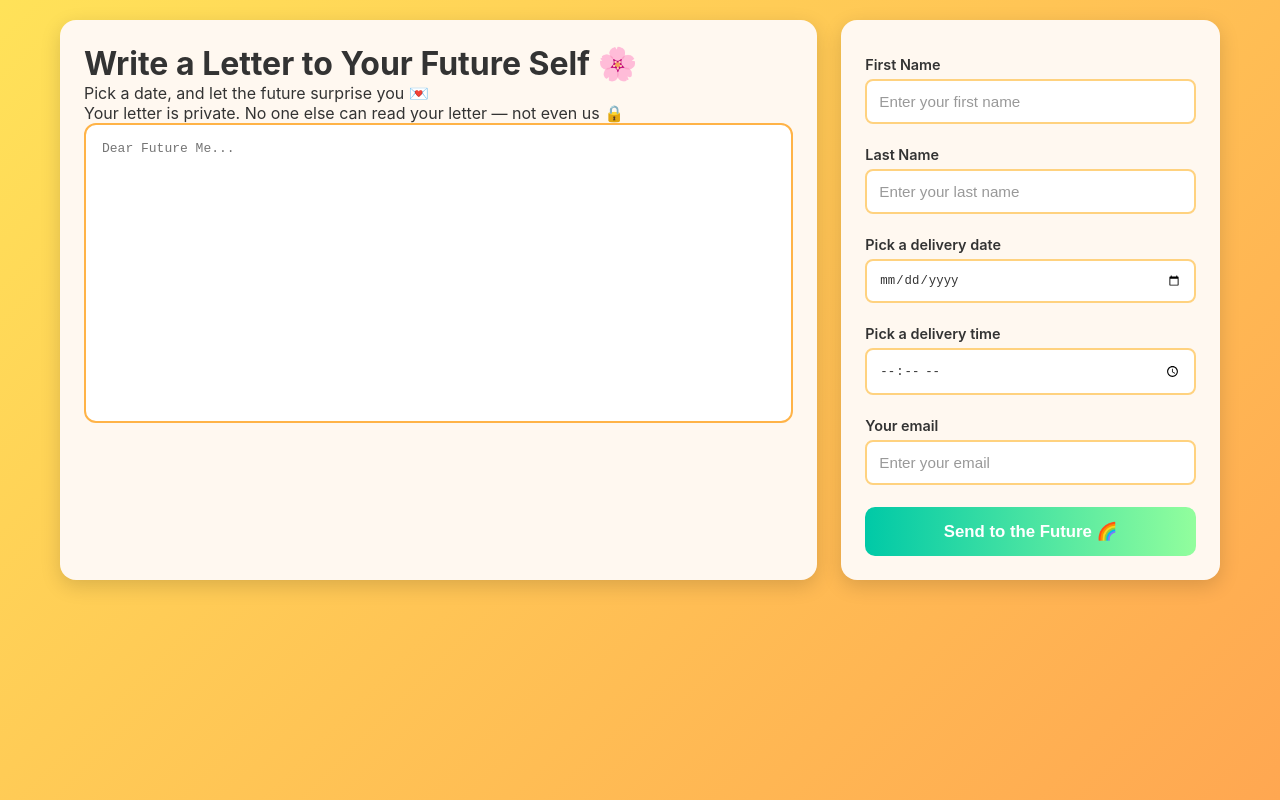
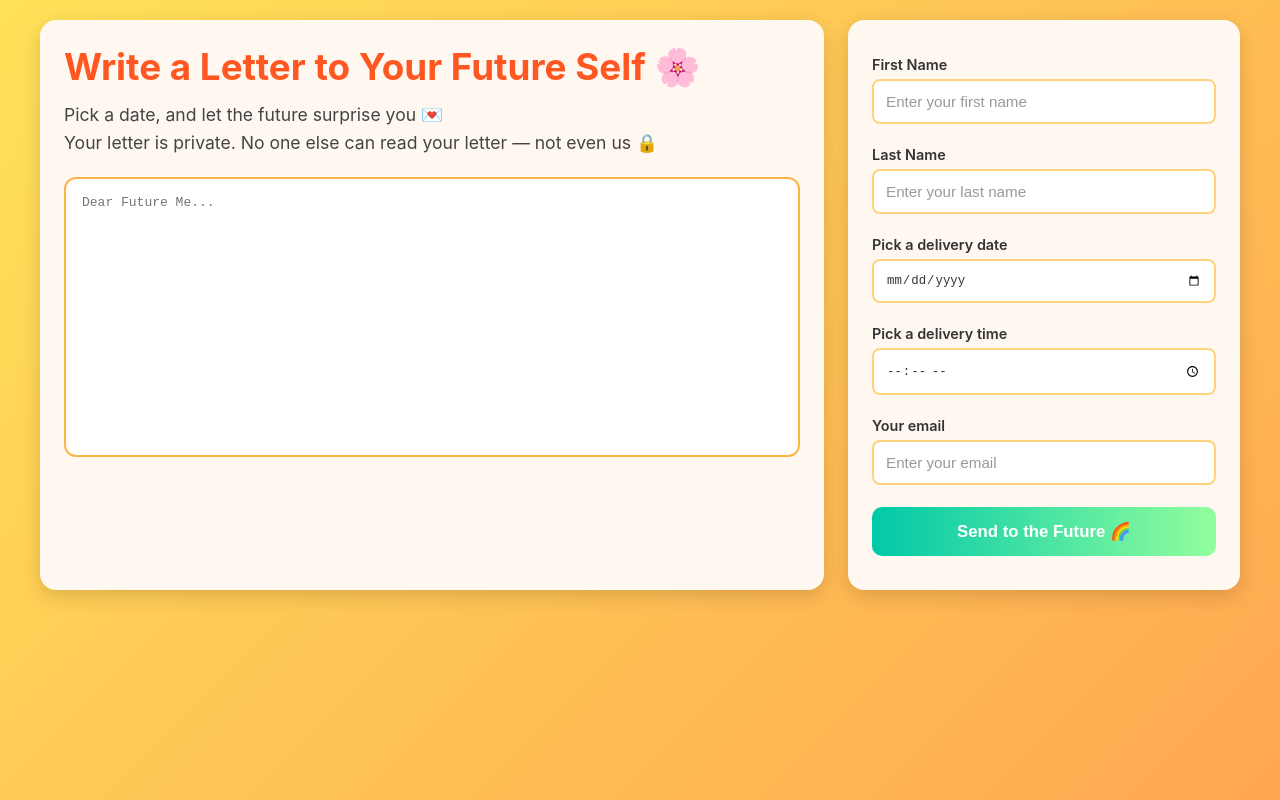
Before and after one commit to abhijeetgobade07/repo_futureme, a React (Vite) app in the folder frontend/: page / in a window 1280 px wide. Built offline with nearby package versions, Linux system fonts and the light colour scheme; no server answers.

Commit message:
Update App.css

```diff
--- a/frontend/src/App.css
+++ b/frontend/src/App.css
@@ -1,81 +1,45 @@
 /* App.css */
 
-/* ✅ Branding */
-.branding {
-  padding: 20px;
-  background: none;
-  box-shadow: none;
-  margin-bottom: 10px;
-  text-align: left;
-}
-
-.branding-text {
-  display: flex;
-  flex-direction: column;
-  font-weight: 700;
-  font-family: "Poppins", sans-serif;
-  color: #222;
-  line-height: 1.1;
-}
-
-.branding-text .line1 {
-  font-size: 1.6em;
-  color: #000;
-}
-
-.branding-text .line2 {
-  font-size: 1.8em;
-  color: #ff5722; /* coral accent */
-}
-
-/* ✅ Hero Section */
-.hero {
-  text-align: left;
-  margin: 20px auto;
-  max-width: 900px;
-  padding: 0 20px;
-}
-
-.hero h1 {
-  font-size: 2.3em;
-  font-weight: 700;
-  margin-bottom: 12px;
-  color: #ff5722;
-}
-
-.hero p {
-  font-size: 1.1em;
-  line-height: 1.6;
-  color: #444;
-}
-
-/* ✅ Container layout */
+/* Container layout */
 .container {
   display: grid;
   grid-template-columns: 2fr 1fr;
   gap: 24px;
   width: 100%;
   max-width: 1200px;
-  margin: 0 auto;
-  padding: 0 20px;
 }
 
-/* ✅ Cards */
+/* Happy cards */
 .main-content,
 .sidebar {
-  background: #fff8f0;
+  background: #fff8f0; /* soft warm white */
   border-radius: 16px;
   padding: 24px;
   box-shadow: 0 6px 20px rgba(0, 0, 0, 0.15);
 }
 
-/* ✅ Letter Box */
+/* Typography */
+h1 {
+  font-size: 2.3em;
+  margin-bottom: 12px;
+  font-weight: 700;
+  color: #ff5722; /* coral accent */
+}
+
+p {
+  font-size: 1.1em;
+  margin-bottom: 20px;
+  line-height: 1.6;
+  color: #444;
+}
+
+/* Textarea */
 .letter-box {
   width: 100%;
-  height: 300px;
+  height: 280px;
   padding: 16px;
   border-radius: 12px;
-  border: 2px solid #ffb347;
+  border: 2px solid #ffb347; /* warm orange border */
   font-size: 1em;
   outline: none;
   resize: none;
@@ -88,7 +52,11 @@
   border: 2px solid #ff5722;
 }
 
-/* ✅ Sidebar inputs */
+/* Sidebar inputs */
+.delivery-options {
+  margin: 10px 0;
+}
+
 .delivery-options label {
   display: block;
   font-size: 0.9em;
@@ -118,7 +86,7 @@
   color: #999;
 }
 
-/* ✅ Send button */
+/* Button */
 .send-btn {
   margin-top: 12px;
   width: 100%;
@@ -126,96 +94,75 @@
   font-size: 1.05em;
   font-weight: 600;
   border-radius: 10px;
-  background: linear-gradient(90deg, #00c9a7, #92fe9d);
+  background: linear-gradient(
+    90deg,
+    #00c9a7,
+    #92fe9d
+  ); /* turquoise → lime green */
   border: none;
   color: #fff;
   cursor: pointer;
-  transition: transform 0.2s ease, box-shadow 0.2s ease, background 0.3s ease;
+  transition: transform 0.2s ease, box-shadow 0.2s ease;
 }
 
-.send-btn:hover:not(:disabled) {
+.send-btn:hover {
   transform: translateY(-2px);
   box-shadow: 0 6px 16px rgba(0, 201, 167, 0.4);
 }
 
-.send-btn.loading {
-  background: linear-gradient(90deg, #2193b0, #6dd5ed);
-  cursor: wait;
-}
-
-.send-btn.loading:hover {
-  transform: none;
-  box-shadow: none;
-}
-
-/* ✅ Loader */
-.progress-bar {
-  height: 5px;
-  width: 100%;
-  background: linear-gradient(90deg, #2193b0, #6dd5ed);
-  border-radius: 5px;
+/* ✅ Notification inside sidebar */
+.notification {
+  margin-top: 10px;
   margin-bottom: 10px;
-  animation: progressAnimation 2s linear infinite;
-}
-
-@keyframes progressAnimation {
-  0% {
-    transform: translateX(-100%);
-  }
-  50% {
-    transform: translateX(0%);
-  }
-  100% {
-    transform: translateX(100%);
-  }
-}
-
-/* ✅ Notifications */
-.notification {
-  margin: 10px 0;
   padding: 12px 18px;
   border-radius: 10px;
   font-size: 0.95em;
   font-weight: 600;
   color: #fff;
+  box-shadow: 0 4px 12px rgba(0, 0, 0, 0.15);
   text-align: center;
+  position: relative; /* to position close button */
   display: flex;
   justify-content: center;
   align-items: center;
   gap: 8px;
 }
 
-.notification.success {
-  background: linear-gradient(90deg, #2193b0, #6dd5ed);
-}
-
-.notification.error {
-  background: linear-gradient(90deg, #ff6a00, #ee0979);
-}
-
+/* Close button */
 .close-btn {
   background: transparent;
   border: none;
   color: #fff;
   font-size: 1.1em;
   cursor: pointer;
+  margin-left: 8px;
+  transition: opacity 0.2s ease;
 }
 
 .close-btn:hover {
   opacity: 0.7;
 }
 
-/* ✅ Responsive */
+/* Success theme */
+.notification.success {
+  background: linear-gradient(90deg, #00c9a7, #92fe9d);
+}
+
+/* Error theme */
+.notification.error {
+  background: linear-gradient(90deg, #ff6a00, #ee0979);
+}
+
+/* Responsive */
 @media (max-width: 768px) {
   .container {
     grid-template-columns: 1fr;
   }
-
-  .hero {
-    text-align: center;
+  .main-content,
+  .sidebar {
+    width: 100%;
   }
-
-  .branding {
-    text-align: center;
+  h1 {
+    font-size: 1.8em;
   }
 }
```
